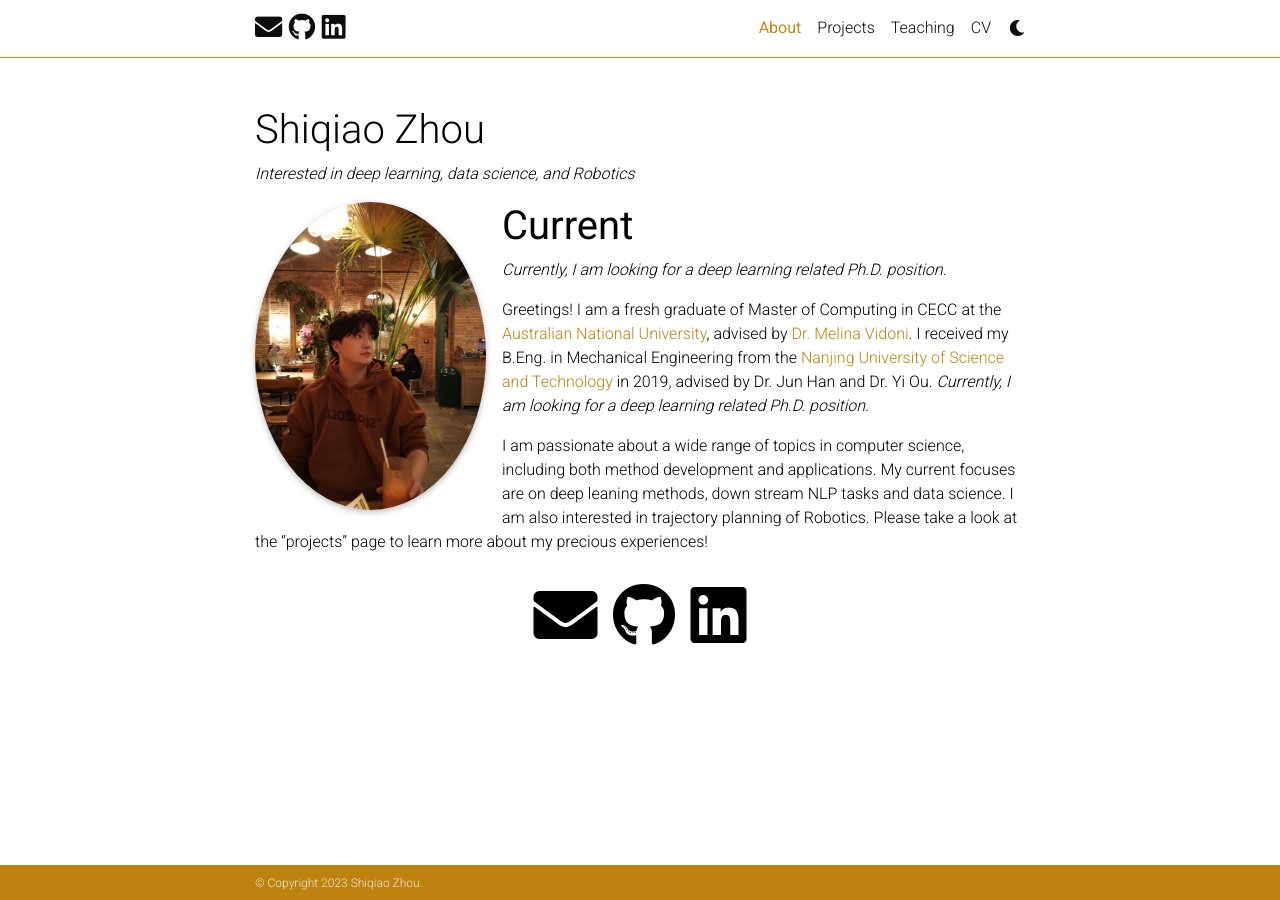
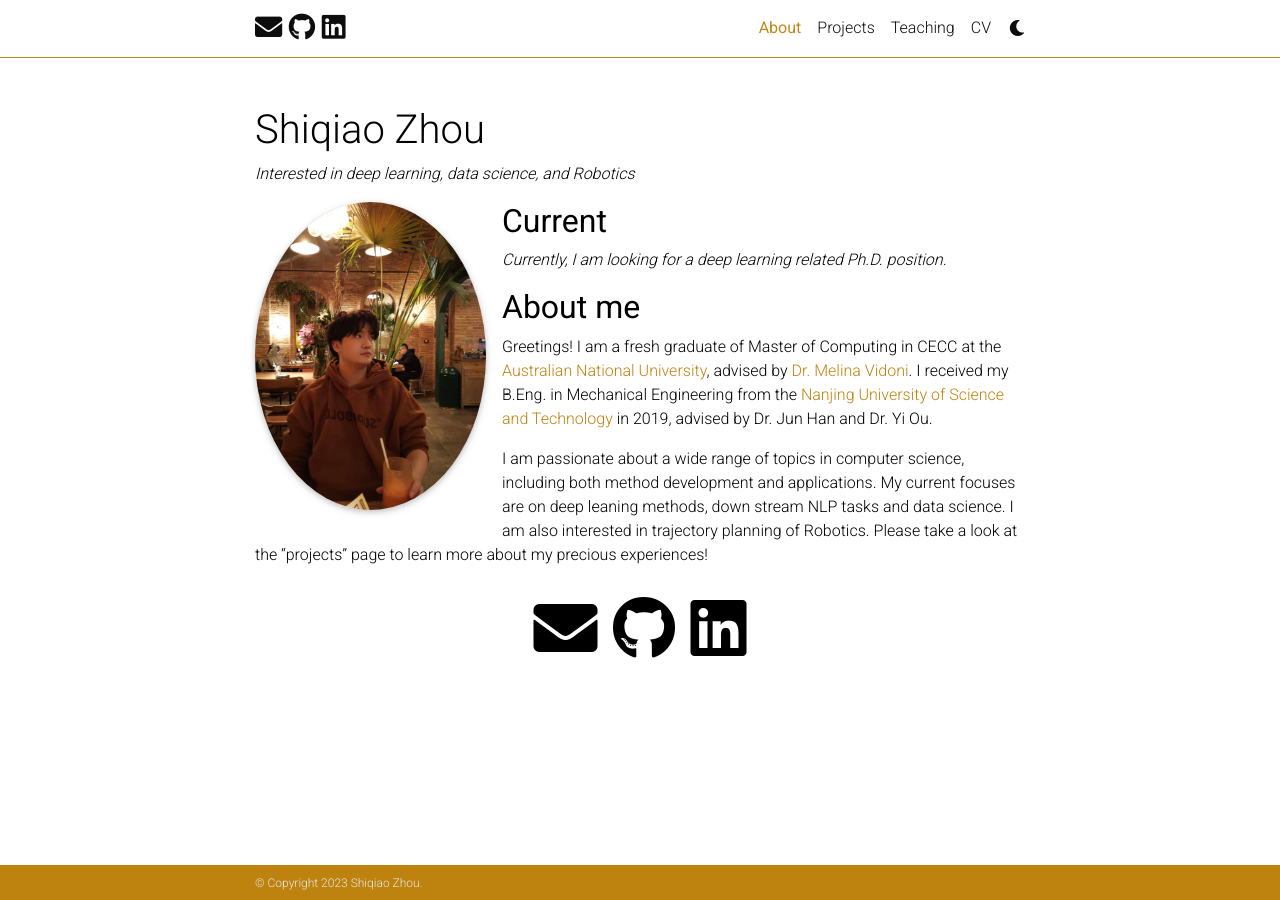
Before and after one commit to ShiqiaoZhou/ShiqiaoZhou.github.io, a Jekyll site: the page built from _pages/about.md, in a window 1280 px wide. Built offline with Jekyll 4.4.1, drawn with Linux system fonts in a browser that asks for light colours; full-size pictures stand in for the smaller copies a plugin makes; comment, search, counter and statistics services are not loaded; a style sheet for code colours, icons or effects is not loaded.

Commit message:
Update about.md

```diff
--- a/_pages/about.md
+++ b/_pages/about.md
@@ -14,11 +14,12 @@ news: false  # includes a list of news items
 selected_papers: false # includes a list of papers marked as "selected={true}"
 social: true  # includes social icons at the bottom of the page
 ---
-<h1 style="font-weight: bolder">Current</h1>
+
+<h2 style="font-weight: bolder">Current</h2>
 <i>Currently, I am looking for a deep learning related Ph.D. position<i>.
 
+<h2 style="font-weight: bolder">About me</h2>
 Greetings! I am a fresh graduate of Master of Computing in CECC at the [Australian National University](https://https://www.anu.edu.au/), advised by [Dr. Melina Vidoni](https://melvidoni.rbind.io/#about). I received my B.Eng. in Mechanical Engineering from the [Nanjing University of Science and Technology](https://english.njust.edu.cn/) in 2019, advised by Dr. Jun Han and Dr. Yi Ou.
-<i>Currently, I am looking for a deep learning related Ph.D. position<i>.
 
 I am passionate about a wide range of topics in computer science, including both method development and applications. My current focuses are on deep leaning methods, down stream NLP tasks and data science. I am also interested in trajectory planning of Robotics. Please take a look at the "projects" page to learn more about my precious experiences!
 
```
